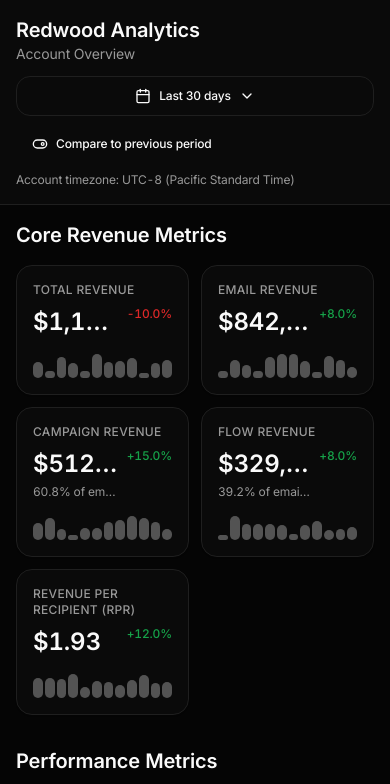
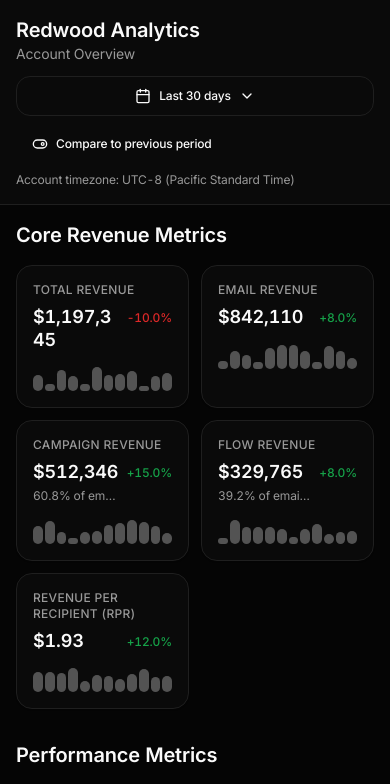
Before and after one commit to jackrstringer/redwood-concierge, a React (Vite) app: page / in a window 390 px wide. Shown: the top 784 px of the page. Built offline with nearby package versions, Linux system fonts and the light colour scheme.

Commit message:
Fix mobile formatting issues
The AI will address the unacceptable formatting mistake observed on mobile devices. This includes ensuring that all elements are properly displayed and no content is clipped or misaligned, particularly in the context of the previously implemented features.

```diff
--- a/src/components/dashboard/KPICard.tsx
+++ b/src/components/dashboard/KPICard.tsx
@@ -80,7 +80,7 @@ export const KPICard: React.FC<KPICardProps & KPICardClickHandler> = ({
         <p className="metric-label">{title}</p>
         <div className="flex items-start justify-between gap-2">
           <div className="flex flex-col min-w-0 flex-1">
-            <p className="metric-value dashboard-text truncate">
+            <p className="metric-value dashboard-text leading-tight break-all">
               {formatValue(value)}
             </p>
             {subtitle && (
@@ -90,7 +90,7 @@ export const KPICard: React.FC<KPICardProps & KPICardClickHandler> = ({
             )}
           </div>
           {delta && (
-            <div className={`flex items-center text-xs font-medium whitespace-nowrap flex-shrink-0 ${
+            <div className={`flex items-start text-xs font-medium whitespace-nowrap flex-shrink-0 mt-1 ${
               delta.isPositive ? 'delta-positive' : 'delta-negative'
             }`}>
               <span className="tabular-nums">
--- a/src/index.css
+++ b/src/index.css
@@ -112,7 +112,7 @@ All colors MUST be HSL.
   }
 
   .metric-value {
-    @apply text-2xl font-semibold tabular-nums;
+    @apply text-lg sm:text-xl lg:text-2xl font-semibold tabular-nums;
   }
 
   .metric-label {
```
